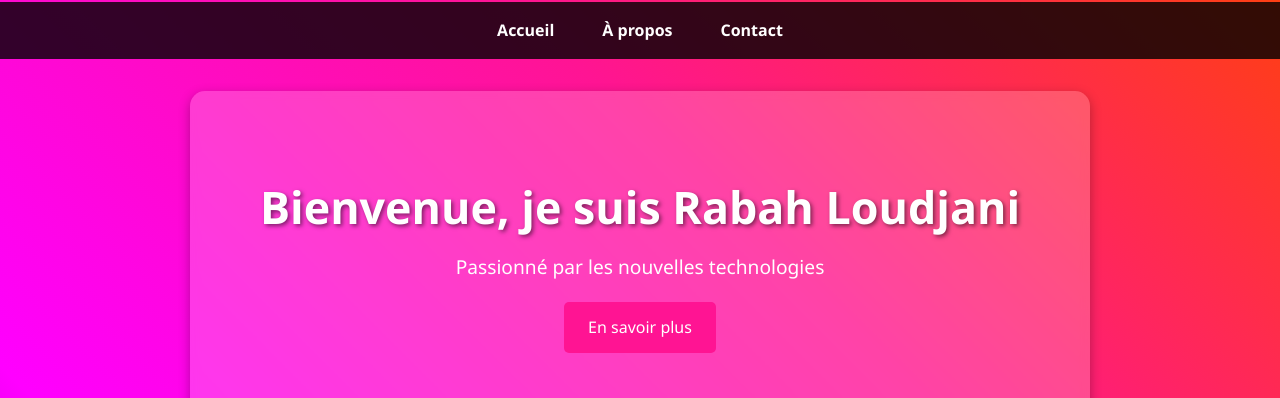
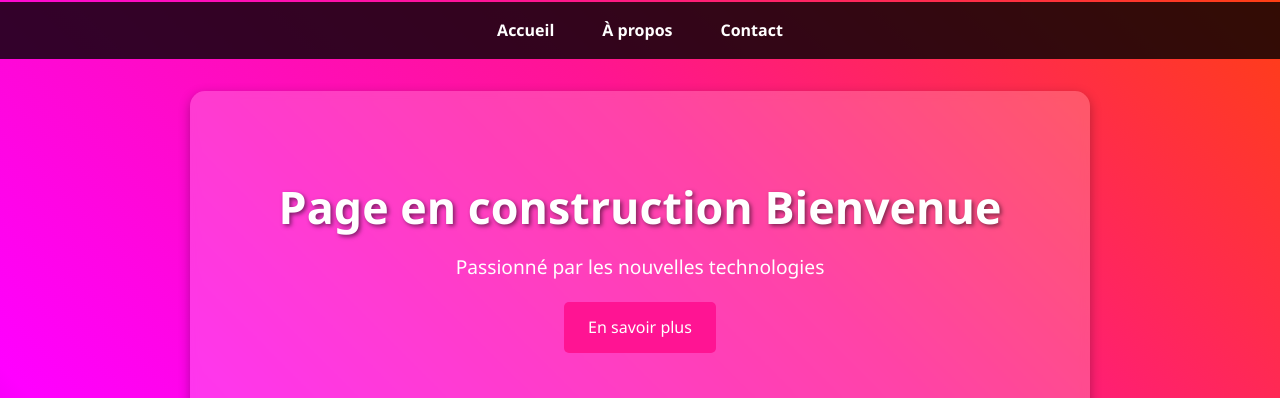
Before and after one commit to jawed56/page_personnelle, a plain HTML site: page index.html in a window 1280 px wide. Shown: the part 113-511 px from the top of the page. Drawn offline with Linux system fonts and the light colour scheme.

Commit message:
Update index.html

```diff
--- a/index.html
+++ b/index.html
@@ -3,7 +3,7 @@
 <head>
     <meta charset="UTF-8">
     <meta name="viewport" content="width=device-width, initial-scale=1.0">
-    <title>Ma Page Personnelle - Rabah Loudjani</title>
+    <title>Portfolio Rabah Loudjani</title>
     <style>
         * {
             margin: 0;
@@ -184,7 +184,8 @@
 
     <div class="container">
         <section id="home">
-            <h1>Bienvenue, je suis Rabah Loudjani</h1>
+            <h1>Page en construction
+            Bienvenue</h1>
             <p>Passionné par les nouvelles technologies</p>
             <a href="#about" class="cta-button">En savoir plus</a>
         </section>
```
